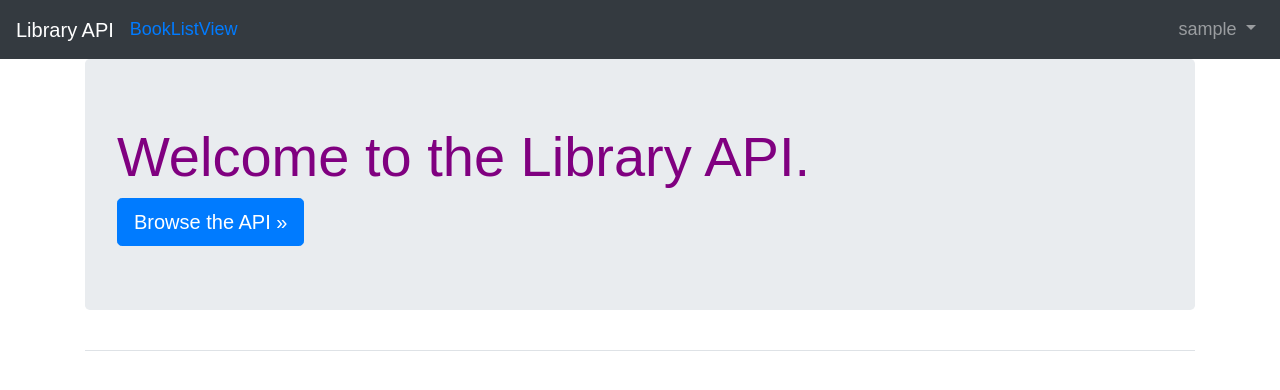
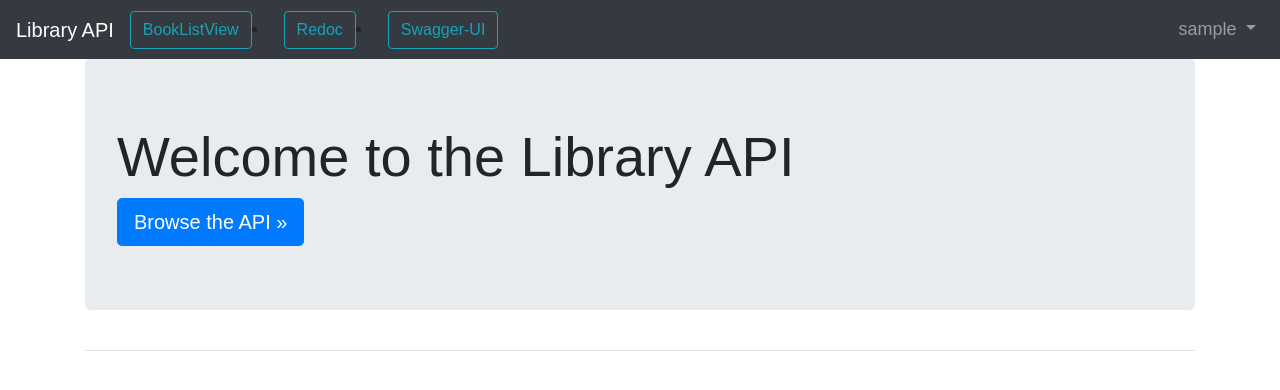
Before and after one commit to kevinbowen777/django-api-library, a Django app: page / in a window 1280 px wide. Shown: the top 390 px of the page. Run offline with Django 3.2, Linux system fonts and the light colour scheme; the visitor is signed in with stand-in values (Sample User, id 1); parts of the project's set-up code (start-up, migrations or seed data) failed here and were passed over; some libraries are stand-ins or nearby versions.

Commit message:
Add swagger & redoc link buttons. Resolves #67

```diff
--- a/templates/base.html
+++ b/templates/base.html
@@ -23,7 +23,7 @@
    {% if user.is_authenticated %}
      <ul class="navbar-nav mr-auto">
        <li class="nav-item">
-         <a href="{% url 'booklist' %}">BookListView</a>
+         <a class="btn btn-outline-info" href="{% url 'booklist' %}">BookListView</a>
        </li>
      </ul>
    {% endif %}
@@ -35,9 +35,15 @@
    </button>
     <div class="collapse navbar-collapse" id="navbarSupportedContent">
       {% if user.is_authenticated %}
+          <li class="nav-item">
+          <a href="{% url 'redoc' %}" class="btn btn-outline-info ml-2">Redoc</a>
+          </li>
+          <li>
+          <a href="{% url 'swagger-ui' %}" class="btn btn-outline-info ml-2">Swagger-UI</a>
+          </li>
         <ul class="navbar-nav ml-auto">
           <li class="nav-item">
-            <a class="nav-link dropdown-toggle" href="#"
+            <a class="nav-link dropdown-toggle ml-2" href="#"
             id="navbarDropdown" role="button" data-toggle="dropdown"
             aria-haspopup="true" aria-expanded="false">
               {{ user.username }}
--- a/templates/pages/home.html
+++ b/templates/pages/home.html
@@ -2,7 +2,7 @@
 
 {% block page_header %}
   <div class="jumbotron">
-    <h1 class="display-4">Welcome to the Library API.</h1>
+    <h2 class="display-4">Welcome to the Library API</h2>
 
     {% if user.is_authenticated %}
 
```
